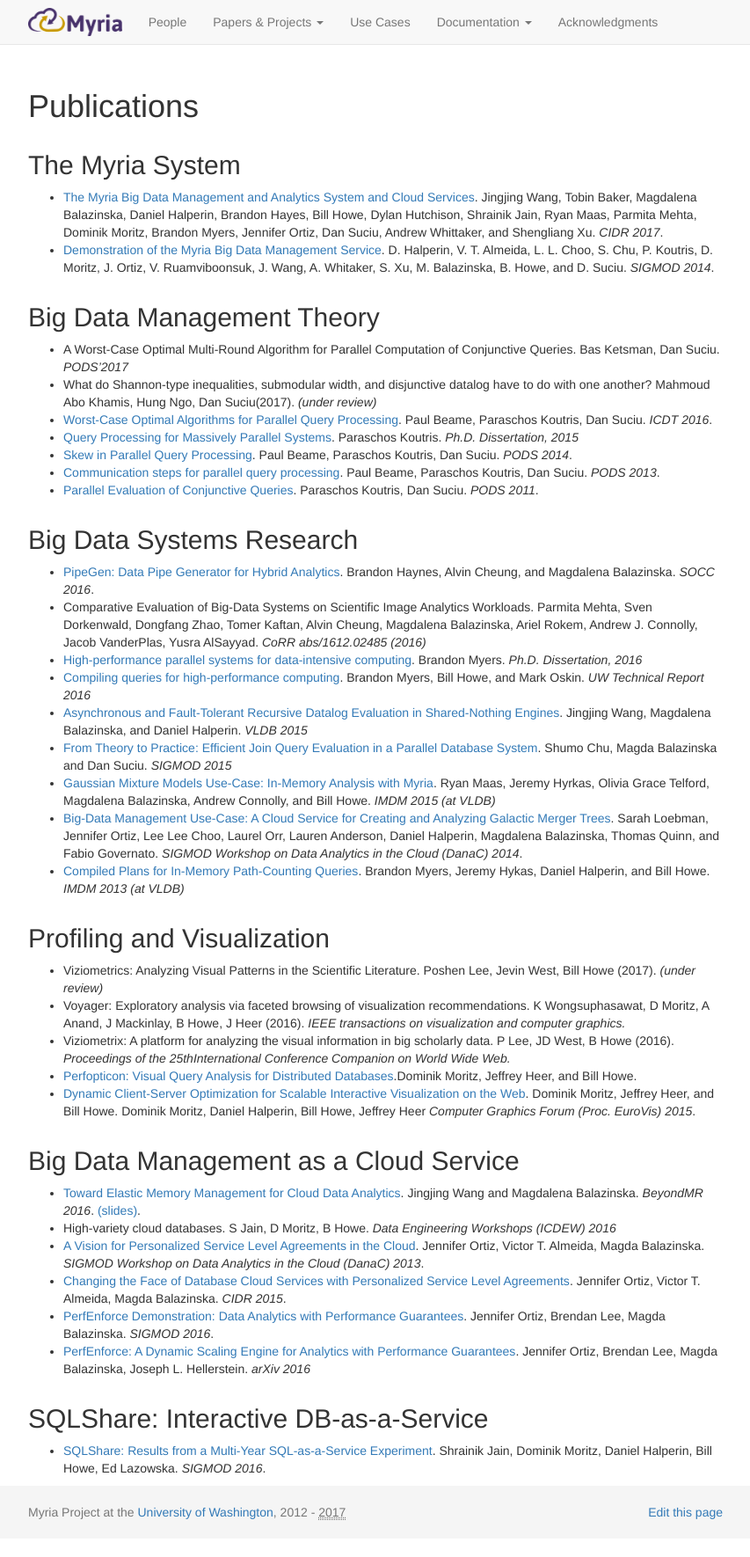
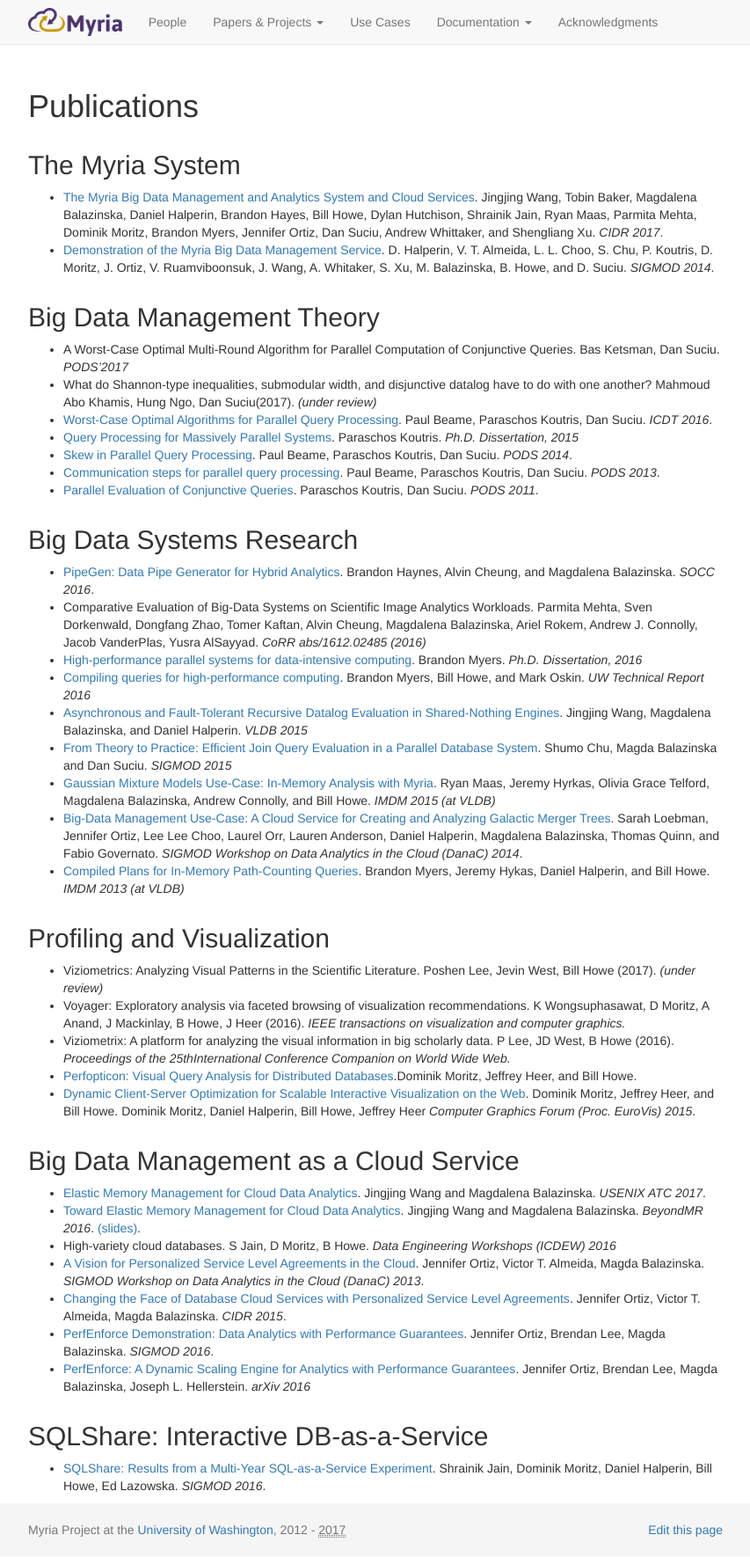
Before and after one commit to uwescience/myria-website, a Jekyll site: the page built from projects/publicationsList.md, in a window 1280 px wide. Shown: the whole page at 88% size, without its empty margins (213-1066 px from the left). Built offline with Jekyll 4.4.1, drawn with Linux system fonts in a browser that asks for light colours; nearby versions of some CDN libraries.

Commit message:
Create publicationsList.md

```diff
--- a/projects/publicationsList.md
+++ b/projects/publicationsList.md
@@ -42,6 +42,7 @@
 
 ## Big Data Management as a Cloud Service
 
+* [Elastic Memory Management for Cloud Data Analytics](https://homes.cs.washington.edu/~jwang/publications/elasticmem-atc.pdf). Jingjing Wang and Magdalena Balazinska. *USENIX ATC 2017*.
 * [Toward Elastic Memory Management for Cloud Data Analytics](https://homes.cs.washington.edu/~jwang/publications/elastic-memory.pdf). Jingjing Wang and Magdalena Balazinska. *BeyondMR 2016*.  [(slides)](https://homes.cs.washington.edu/~jwang/publications/elastic-memory-beyondmr2016-slides.pdf).
 * High-variety cloud databases. S Jain, D Moritz, B Howe. *Data Engineering Workshops (ICDEW) 2016*
 * [A Vision for Personalized Service Level Agreements in the Cloud](../publications/Ortiz_PSLA_2013.pdf). Jennifer Ortiz, Victor T. Almeida, Magda Balazinska. *SIGMOD Workshop on Data Analytics in the Cloud (DanaC) 2013*.
```
